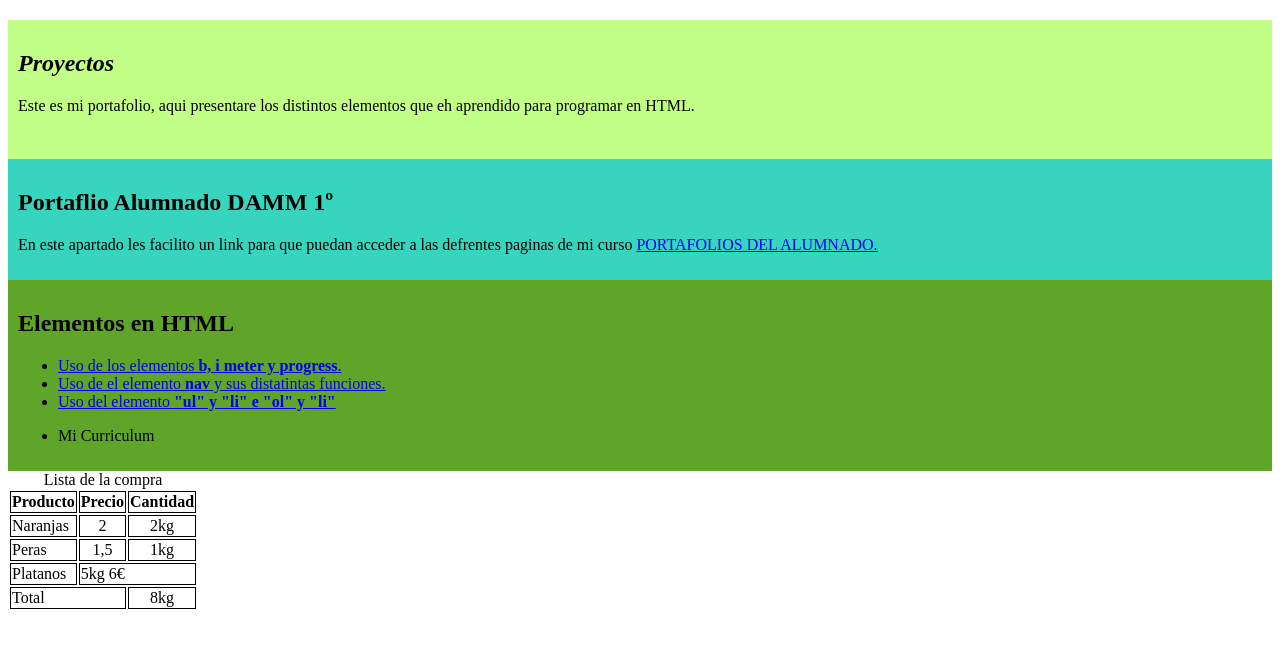
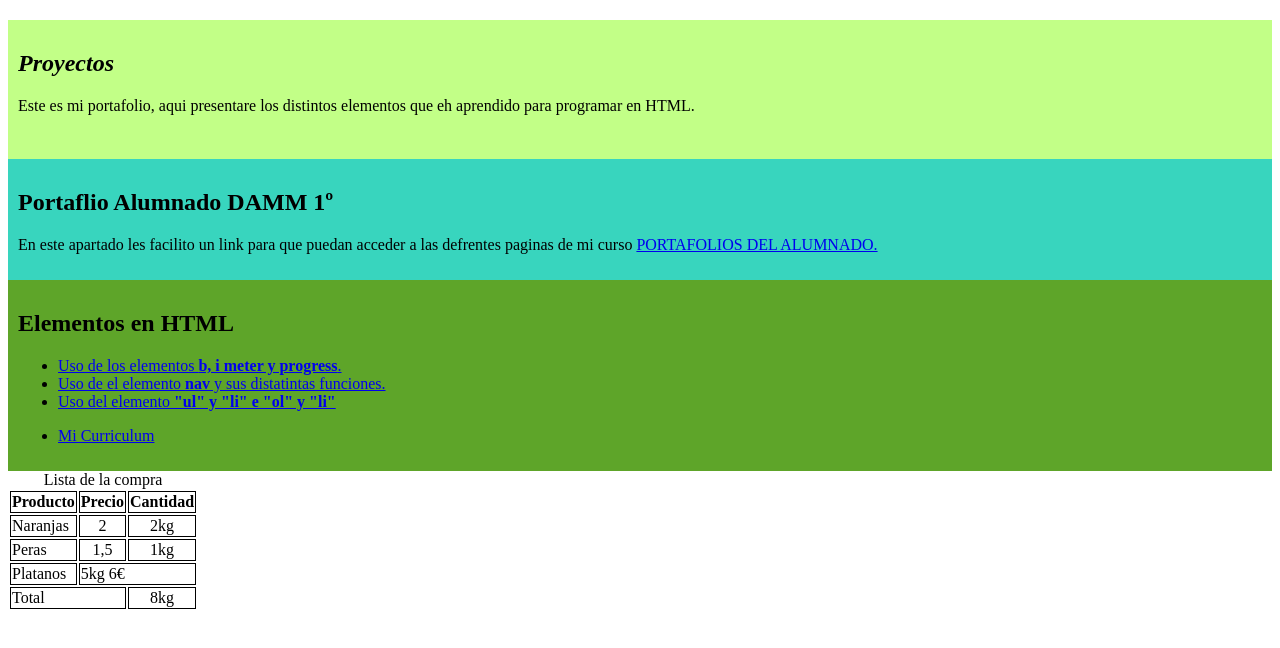
Before and after one commit to javiervalencia21/DIGI2026-2027, a plain HTML site: page index.html in a window 1280 px wide. Shown: the part 46-694 px from the top of the page. Drawn offline with Linux system fonts and the light colour scheme.

Commit message:
Fix typo in anchor tag attribute 'herf' to 'href'

```diff
--- a/index.html
+++ b/index.html
@@ -58,7 +58,7 @@
         <li><a href="http://localhost:63342/Ud1/Lista%20compra.html?_ijt=grerr50o2pe6mft5eqnobeg1if">Uso del elemento <b>"ul" y "li" e "ol" y "li"</b></li>
       </ul>
       <ul>
-        <li><a herf="https://javiervalencia21.github.io/DIGI2026-2027/Curriculum.html">Mi Curriculum</a></li>
+        <li><a href="https://javiervalencia21.github.io/DIGI2026-2027/Curriculum.html">Mi Curriculum</a></li>
       </ul>
       </div>
 <table>
```
